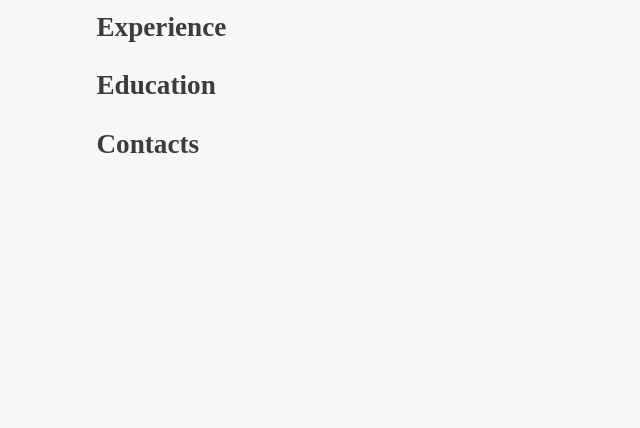
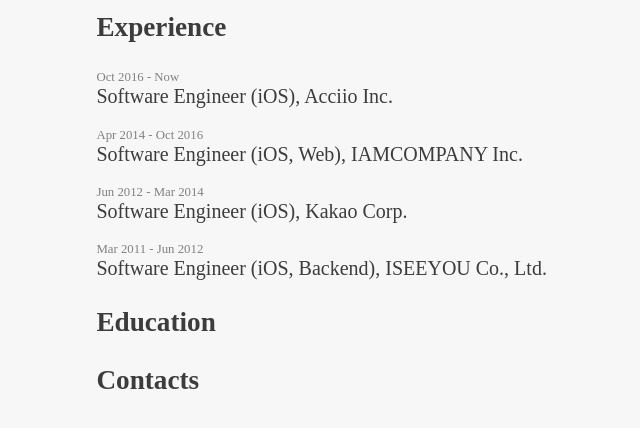
Before and after one commit to cerochoe/cerochoe.github.io, a Gatsby site: page / in a window 1280 px wide. Shown: the part 144-572 px from the top of the page, without its empty margins (38-678 px from the left). Built offline with nearby package versions, Linux system fonts and the light colour scheme; Gatsby itself is replaced by a stand-in of ours.

Commit message:
Experiences 작업

```diff
--- a/src/components/experience.js
+++ b/src/components/experience.js
@@ -0,0 +1,9 @@
+import React from "react"
+import styles from "./experience.module.scss"
+
+export default props => (
+  <div className={styles.experience}>
+    <div className={styles.period}>{props.from} - {props.to}</div>
+    <div className={styles.title}>{props.position}, {props.at}</div>
+  </div>
+)
--- a/src/components/experience.module.scss
+++ b/src/components/experience.module.scss
@@ -0,0 +1,14 @@
+@import '../styles/global.scss';
+
+.experience {
+  margin: 0.4rem 0 1.2rem 0;
+}
+
+.period {
+  font-size: 0.8rem;
+  color: $lightText;
+}
+
+.title {
+  font-size: 1.25rem;
+}
--- a/src/pages/index.js
+++ b/src/pages/index.js
@@ -2,11 +2,22 @@
 import Container from "../components/container"
 import Header from "../components/header"
 import Heading from "../components/heading"
+import Experience from "../components/experience"
+
+const experiences = () => (
+  <div>
+    <Experience from="Oct 2016" to="Now" position="Software Engineer (iOS)" at="Acciio Inc." />
+    <Experience from="Apr 2014" to="Oct 2016" position="Software Engineer (iOS, Web)" at="IAMCOMPANY Inc." />
+    <Experience from="Jun 2012" to="Mar 2014" position="Software Engineer (iOS)" at="Kakao Corp." />
+    <Experience from="Mar 2011" to="Jun 2012" position="Software Engineer (iOS, Backend)" at="ISEEYOU Co., Ltd." />
+  </div>
+)
 
 export default () => (
   <Container>
     <Header />
     <Heading title="Experience"/>
+    {experiences()}
     <Heading title="Education"/>
     <Heading title="Contacts"/>
   </Container>
```
